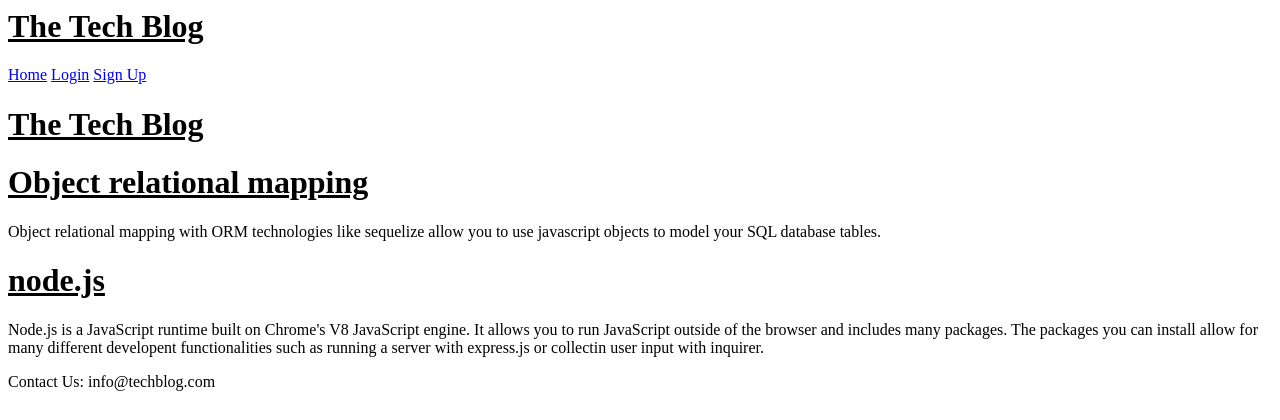
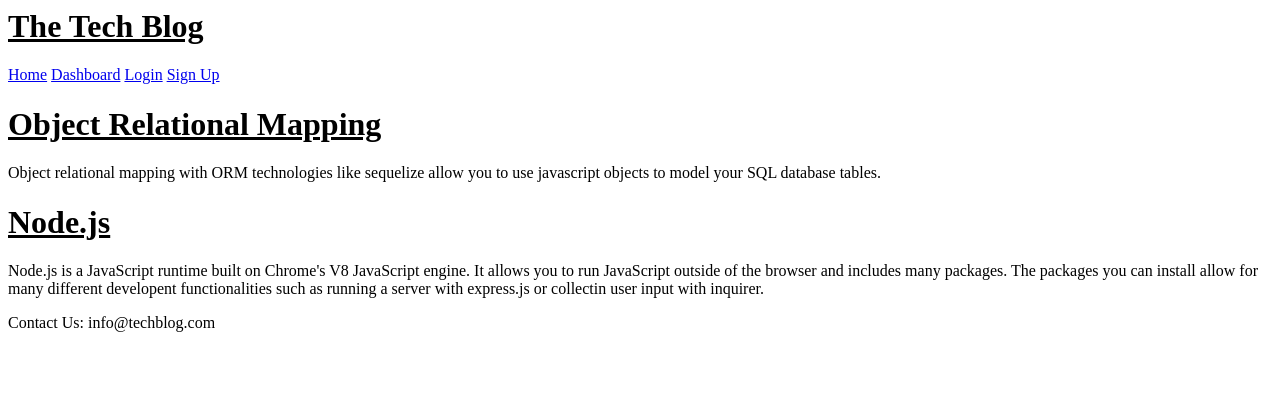
Before and after one commit to victoria-cg/Tech-Blog-Model-View-Controller-Challenge, a Node server app: page / in a window 1280 px wide. Shown: the top 420 px of the page. Run offline with Node 20, Linux system fonts and the light colour scheme; data comes from the database, SQL or seed files in the repository; some libraries are stand-ins or nearby versions.

Commit message:
made homeroute and started handlebars view for dashboard

```diff
--- a/controllers/homeRoutes.js
+++ b/controllers/homeRoutes.js
@@ -34,14 +34,21 @@ router.get('/', async (req, res) => {
     }
 });
 
+//homeroute endpoint for dashboard handlebars view, connects /dashboard URL endpoint to the correct view with response.render
+//withAuth variable inside the get request makes sure the user is authenticated to see the dashboard
+router.get("/dashboard", withAuth, (req, res) => {
+  console.log("========dashboard route hit========");
+  res.render("dashboard");
+});
+//home route to render the signup handlebars view with the /signup URL endpoint
 router.get("/signup", (req, res) => {
     console.log("===================Signup route hit======================")
     res.render("signup")
-})
-
+});
+//home route to render the login handlebars view with the /login URL endpoint
 router.get("/login", (req, res) => {
     console.log("=====login route hit======")
     res.render("loginPage")
-})
+});
 
 module.exports = router
--- a/seeds/blogData.json
+++ b/seeds/blogData.json
@@ -1,11 +1,11 @@
 [
     {
-        "title": "Object relational mapping",
+        "title": "Object Relational Mapping",
         "description": "Object relational mapping with ORM technologies like sequelize allow you to use javascript objects to model your SQL database tables.",
         "user_id": "1"
       },
       {
-        "title": "node.js",
+        "title": "Node.js",
         "description": "Node.js is a JavaScript runtime built on Chrome's V8 JavaScript engine. It allows you to run JavaScript outside of the browser and includes many packages. The packages you can install allow for many different developent functionalities such as running a server with express.js or collectin user input with inquirer.",
         "user_id": "1"
       }
--- a/views/homepage.handlebars
+++ b/views/homepage.handlebars
@@ -1,4 +1,3 @@
-<h1>The Tech Blog</h1>
 <!--handlebars loop to iterate over all instances of the Blog model and get their titles, etc (other columns from database) |Blog| is capitalized because it is the Blog class/model name-->
 {{#each blogs as |Blog|}}
 <h1>{{Blog.title}}</h1>
--- /dev/null
+++ b/views/layouts/dashboard.handlebars
@@ -0,0 +1 @@
+<h2>Dashboard</h2>
--- a/views/layouts/main.handlebars
+++ b/views/layouts/main.handlebars
@@ -9,6 +9,7 @@
     <header>
       <h1>The Tech Blog</h1>
       <a href="/">Home</a>
+      <a href="/dashboard">Dashboard</a>
       {{#if logged_in}}
         <button>Logout</button>
         <script src="./js/logout.js"></script>
```
